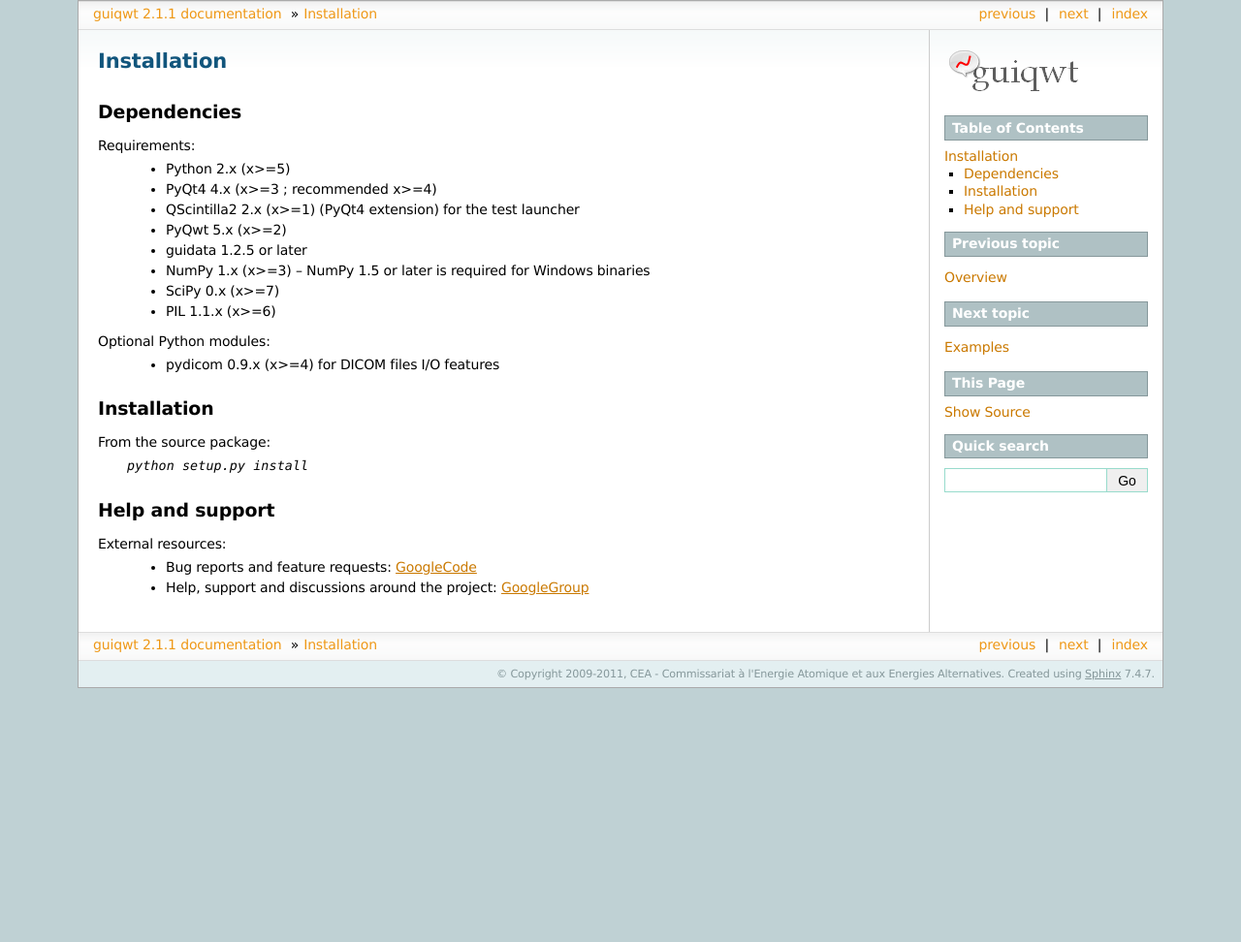
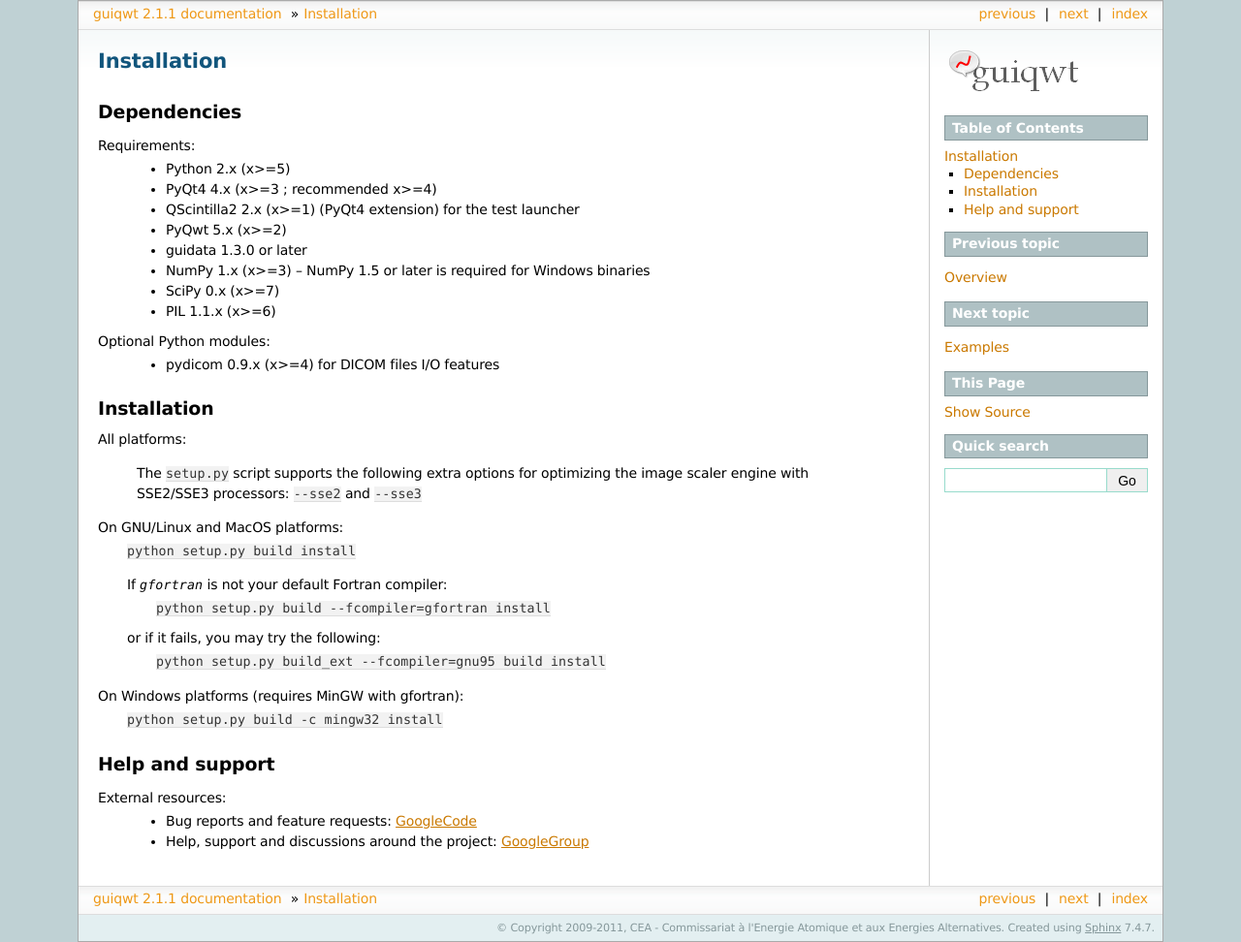
Before and after one commit to thegooglecodearchive/guiqwt, a Sphinx documentation site: the page built from doc/installation.rst, in a window 1280 px wide. Shown: the whole page at 97% size. Built offline with Sphinx 7.4.7, drawn with Linux system fonts in a browser that asks for light colours; before the commit the page ends 900 px from its top, so only the background shows below that.

Commit message:
Updated documentation installation page

```diff
--- a/doc/installation.rst
+++ b/doc/installation.rst
@@ -9,7 +9,7 @@
     * PyQt4 4.x (x>=3 ; recommended x>=4)
     * QScintilla2 2.x (x>=1) (PyQt4 extension) for the test launcher
     * PyQwt 5.x (x>=2)
-    * guidata 1.2.5 or later
+    * guidata 1.3.0 or later
     * NumPy 1.x (x>=3) -- NumPy 1.5 or later is required for Windows binaries
     * SciPy 0.x (x>=7)
     * PIL 1.1.x (x>=6)
@@ -20,8 +20,22 @@
 Installation
 ------------
 
-From the source package:
-    `python setup.py install`
+All platforms:
+
+    The ``setup.py`` script supports the following extra options for
+    optimizing the image scaler engine with SSE2/SSE3 processors:
+    ``--sse2`` and ``--sse3``
+
+On GNU/Linux and MacOS platforms:
+    ``python setup.py build install``
+
+    If `gfortran` is not your default Fortran compiler:
+	``python setup.py build --fcompiler=gfortran install``
+    or if it fails, you may try the following:
+	``python setup.py build_ext --fcompiler=gnu95 build install``
+
+On Windows platforms (requires MinGW with gfortran):
+    ``python setup.py build -c mingw32 install``
 
 Help and support
 ----------------
```
Also changed, not shown: 1 other file.
